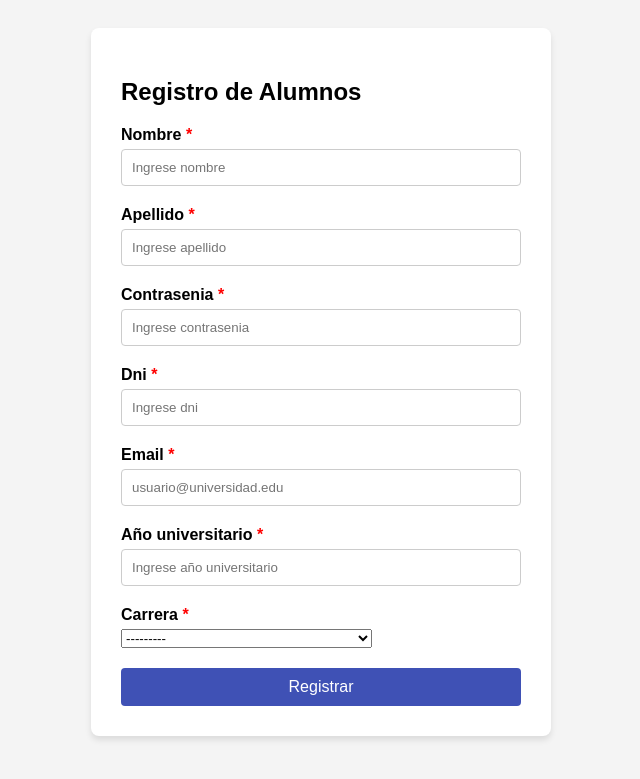
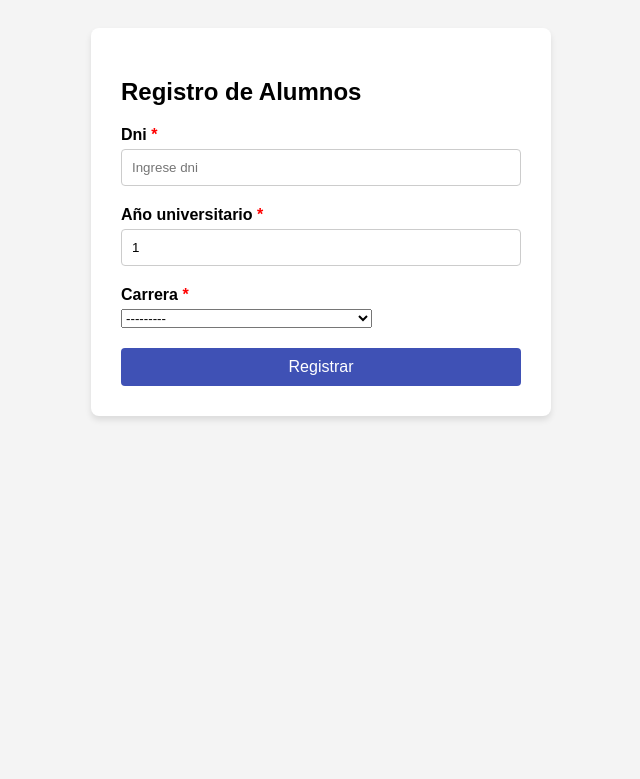
Before and after one commit to Villada-PG3/trabajo-practico-integrador-universidad-tecnologica-nacional, a Django app: page /alumnos/create/ in a window 1280 px wide. Shown: the top 779 px of the page, without its empty margins (319-959 px from the left). Run offline with Django 5.2, Linux system fonts and the light colour scheme; data comes from the database, SQL or seed files in the repository; both versions use the stored data as it was before the commit.

Commit message:
Usuario ahora conecta con un alumno

```diff
--- a/TP_UTN/UTN/models.py
+++ b/TP_UTN/UTN/models.py
@@ -19,7 +19,6 @@ class Alumno(models.Model):
     id_alumno = models.AutoField(primary_key=True)
     nombre = models.CharField(max_length=50, default="")
     apellido = models.CharField(max_length=50, default="")
-    contrasenia = models.CharField(max_length=100, default="")
     dni = models.CharField(max_length=20, unique=True, default="")
     email = models.EmailField(default="")
     anio_universitario = models.PositiveIntegerField(validators=[MinValueValidator(1), MaxValueValidator(10)], default=1)
--- a/TP_UTN/UTN/templates/alumno/alumno_form.html
+++ b/TP_UTN/UTN/templates/alumno/alumno_form.html
@@ -19,56 +19,81 @@
 <div class="form-container">
     <h2>Registro de Alumnos</h2>
 
-    <form method="post">
+    <form method="post" id="alumno-form">
 
         {% csrf_token %}
 
-        <div class="form-group">
-            <label for="id_nombre" class="required">Nombre</label>
-            <input type="text" id="id_nombre" name="nombre" placeholder="Ingrese nombre" required>
-        </div>
+        {# Show non-field errors (why server returned 200 instead of redirect) #}
+        {% if form and form.non_field_errors %}
+            <div class="form-errors" style="color: red; margin-bottom: 12px;">
+                {% for err in form.non_field_errors %}
+                    <div>{{ err }}</div>
+                {% endfor %}
+            </div>
+        {% endif %}
 
-        <div class="form-group">
-            <label for="id_apellido" class="required">Apellido</label>
-            <input type="text" id="id_apellido" name="apellido" placeholder="Ingrese apellido" required>
-        </div>
-
-        <div class="form-group">
-            <label for="id_contrasenia" class="required">Contrasenia</label>
-            <input type="password" id="id_contrasenia" name="contrasenia" placeholder="Ingrese contrasenia" required>
-        </div>
+        {% if alumno %}
+            <input type="hidden" name="alumno_id" value="{{ alumno.pk }}">
+        {% endif %}
 
         <div class="form-group">
             <label for="id_dni" class="required">Dni</label>
-            <input type="text" id="id_dni" name="dni" placeholder="Ingrese dni" required>
-        </div>
-
-        <div class="form-group">
-            <label for="id_email" class="required">Email</label>
-            <input type="email" id="id_email" name="email" placeholder="usuario@universidad.edu" required>
+            <input type="text" id="id_dni" name="dni" placeholder="Ingrese dni" required
+                   value="{% if form and form.dni.value %}{{ form.dni.value }}{% elif alumno %}{{ alumno.dni }}{% else %}{{ request.POST.dni|default:'' }}{% endif %}">
+            {% if form and form.dni.errors %}
+                <div class="field-error" style="color: red; margin-top:6px;">
+                    {% for e in form.dni.errors %} <div>{{ e }}</div> {% endfor %}
+                </div>
+            {% endif %}
         </div>
 
         <div class="form-group">
             <label for="id_anio_universitario" class="required">Año universitario</label>
-            <input type="number" id="id_anio_universitario" name="anio_universitario" placeholder="Ingrese año universitario" required min="1" max="10">
+            <input type="number" id="id_anio_universitario" name="anio_universitario" placeholder="Ingrese año universitario" required min="1" max="10"
+                   value="{% if form and form.anio_universitario.value %}{{ form.anio_universitario.value }}{% elif alumno %}{{ alumno.anio_universitario }}{% else %}{{ request.POST.anio_universitario|default:'' }}{% endif %}">
+            {% if form and form.anio_universitario.errors %}
+                <div class="field-error" style="color: red; margin-top:6px;">
+                    {% for e in form.anio_universitario.errors %} <div>{{ e }}</div> {% endfor %}
+                </div>
+            {% endif %}
         </div>
 
         <div class="form-group">
             <label for="id_carrera" class="required">Carrera</label>
-            {% for field in form %}
-                {% if field.name == 'carrera' %}
-                    {{ field }}
+            {% if form and form.carrera %}
+                {{ form.carrera }}
+                {% if form.carrera.errors %}
+                    <div class="field-error" style="color: red; margin-top:6px;">
+                        {% for e in form.carrera.errors %} <div>{{ e }}</div> {% endfor %}
+                    </div>
                 {% endif %}
-            {% endfor %}
+            {% else %}
+                {% if alumno and alumno.carrera %}
+                    <div>{{ alumno.carrera }}</div>
+                    <input type="hidden" name="carrera" value="{{ alumno.carrera.pk }}">
+                {% else %}
+                    <!-- Si no hay form ni alumno, dejar el campo vacío -->
+                    <select id="id_carrera" name="carrera">
+                        <option value="">-- seleccione --</option>
+                    </select>
+                {% endif %}
+            {% endif %}
+        </div>
 
-            </div>
-
-
-        <button type="submit">
+        <button type="submit" id="submit-btn">
             Registrar
         </button>
     </form>
 </div>
 
+{# Prevent accidental double submits and give feedback #}
+<script>
+document.getElementById('alumno-form').addEventListener('submit', function(e){
+    const btn = document.getElementById('submit-btn');
+    btn.disabled = true;
+    btn.textContent = 'Registrando...';
+});
+</script>
+
 </body>
 </html>
--- a/TP_UTN/UTN/views.py
+++ b/TP_UTN/UTN/views.py
@@ -1,7 +1,8 @@
 from django.shortcuts import render
+from django.contrib.auth.mixins import LoginRequiredMixin
 from django.views.generic import ListView, DetailView, CreateView, UpdateView, DeleteView, TemplateView
 from django.urls import reverse_lazy
-from .models import Alumno, Carrera, Curso, Materia, MateriaCurso, Inscripcion, TipoEvaluacion, CondicionFinal, Evaluacion
+from .models import Alumno, Carrera, Curso, Materia
 from django.db.models import Q
 from django.contrib.auth import logout
 from django.shortcuts import redirect
@@ -20,10 +21,42 @@ class AlumnoDetailView(DetailView):
 
 class AlumnoCreateView(CreateView):
     model = Alumno
-    # Usa los campos que realmente quieres que el usuario ingrese
-    fields = ['nombre', 'apellido', 'dni', 'email', 'contrasenia', 'anio_universitario', 'carrera']
+    fields = ['dni', 'anio_universitario', 'carrera']
     template_name = 'alumno/alumno_form.html'
     success_url = reverse_lazy('inicio')
+
+    def get_alumno_instance(self):
+        """
+        Return the Alumno instance for the current user if it exists,
+        otherwise return None.
+        """
+        try:
+            return getattr(self.request.user, 'alumno', None)
+        except Exception:
+            return None
+
+    def get_form_kwargs(self):
+        kwargs = super().get_form_kwargs()
+        instance = self.get_alumno_instance()
+        if instance is not None:
+            kwargs['instance'] = instance
+        return kwargs
+
+    def form_valid(self, form):
+        obj = form.save(commit=False)
+
+        # make sure the Alumno is linked to the logged-in user
+        if obj.user is None:
+            obj.user = self.request.user
+        obj.save()
+        return super().form_valid(form)
+
+    def form_invalid(self, form):
+        # helpful debug output while you're testing
+        print("=== FORM INVALID ===")
+        print("POST:", self.request.POST)
+        print("Errors:", form.errors.as_json())
+        return super().form_invalid(form)
 
 class AlumnoUpdateView(UpdateView):
     model = Alumno
```
Also changed, not shown: TP_UTN/UTN/migrations/0008_remove_alumno_contrasenia.py (added), TP_UTN/db.sqlite3.
